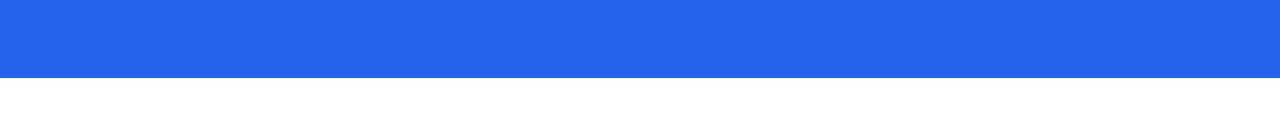
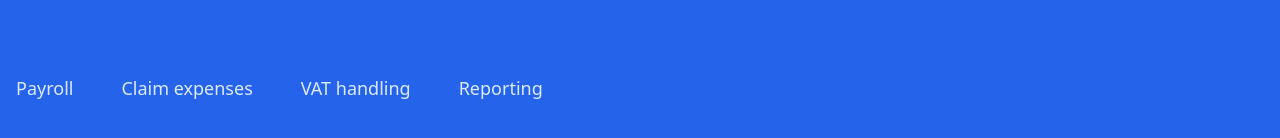
Before and after one commit to amine-omari/Taxpal-clone, a Next.js app: page / in a window 1280 px wide. Shown: the part 1302-1440 px from the top of the page. Before the commit the page ends 1380 px from the top, so only its background shows below. Built offline with nearby package versions, Linux system fonts and the light colour scheme.

Commit message:
feat: add the buttons to FeaturesSection component

```diff
--- a/components/FeaturesSection.jsx
+++ b/components/FeaturesSection.jsx
@@ -1,7 +1,30 @@
-import React from "react";
+import React, { useState } from "react";
 import Container from "./Container";
 
 const FeaturesSection = () => {
+  const [text, setText] = useState();
+  const buttonInfo = [
+    {
+      id: 1,
+      button: "Payroll",
+      text: "Keep track of everyone's salaries and whether or not they've been paid. Direct deposit not supported.",
+    },
+    {
+      id: 2,
+      button: "Claim expenses",
+      text: "All of your receipts organized into one place, as long as you don't mind typing in the data by hand.",
+    },
+    {
+      id: 3,
+      button: "VAT handling",
+      text: "We only sell our software to companies who don't deal with VAT at all, so technically we do all the VAT stuff they need.",
+    },
+    {
+      id: 4,
+      button: "Reporting",
+      text: "Easily export your data into an Excel spreadsheet where you can do whatever the hell you want with it.",
+    },
+  ];
   return (
     <Container
       title="Everything you need to run your books."
@@ -9,7 +32,22 @@ const FeaturesSection = () => {
         like tax compliance."
       bgBlue={true}
       padding="pb-28 pt-20"
-    ></Container>
+    >
+      <div className="mt-16 pt-10">
+        <div>
+          <div className="absolute right-0 flex w-full space-x-4 overflow-x-scroll pb-4">
+            {buttonInfo.map(({ id, button }) => (
+              <button
+                key={id}
+                className="whitespace-nowrap px-4 py-1 text-lg font-medium text-blue-100 hover:bg-white/10 hover:text-white rounded-full duration-300"
+              >
+                {button}
+              </button>
+            ))}
+          </div>
+        </div>
+      </div>
+    </Container>
   );
 };
 
```
